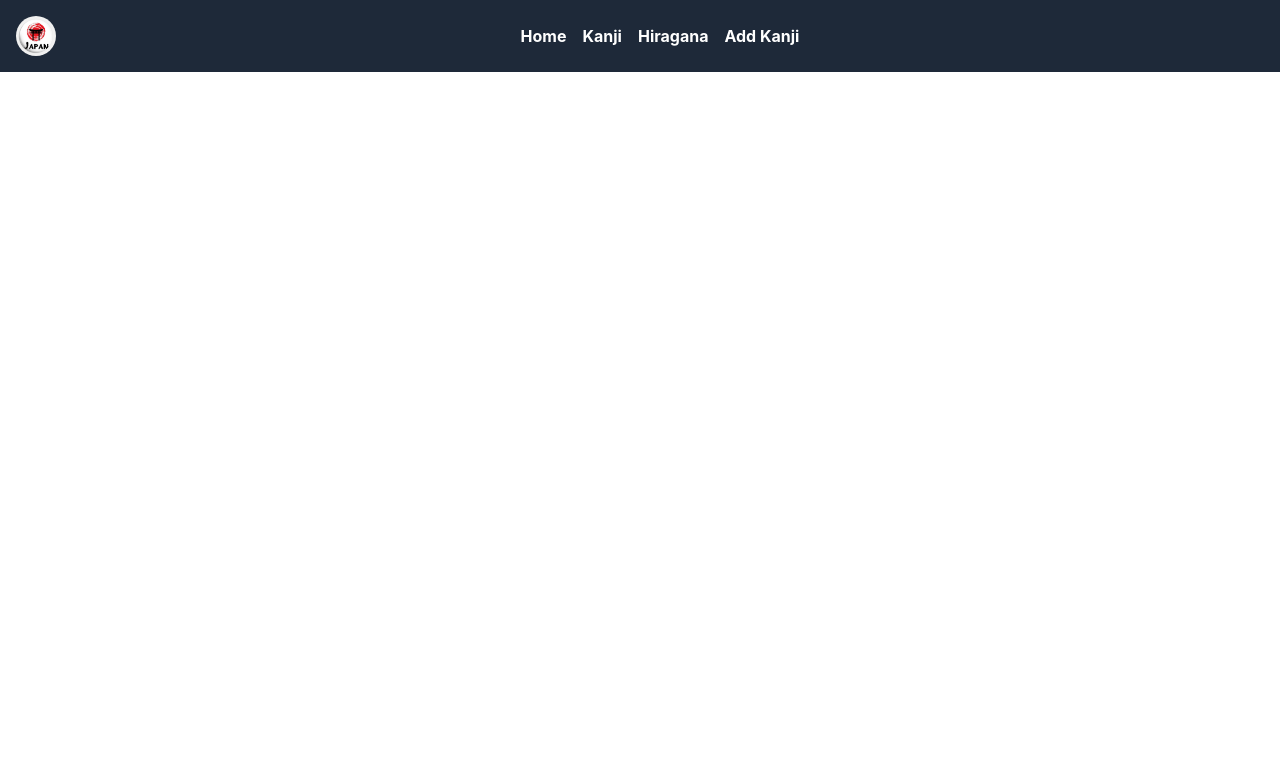
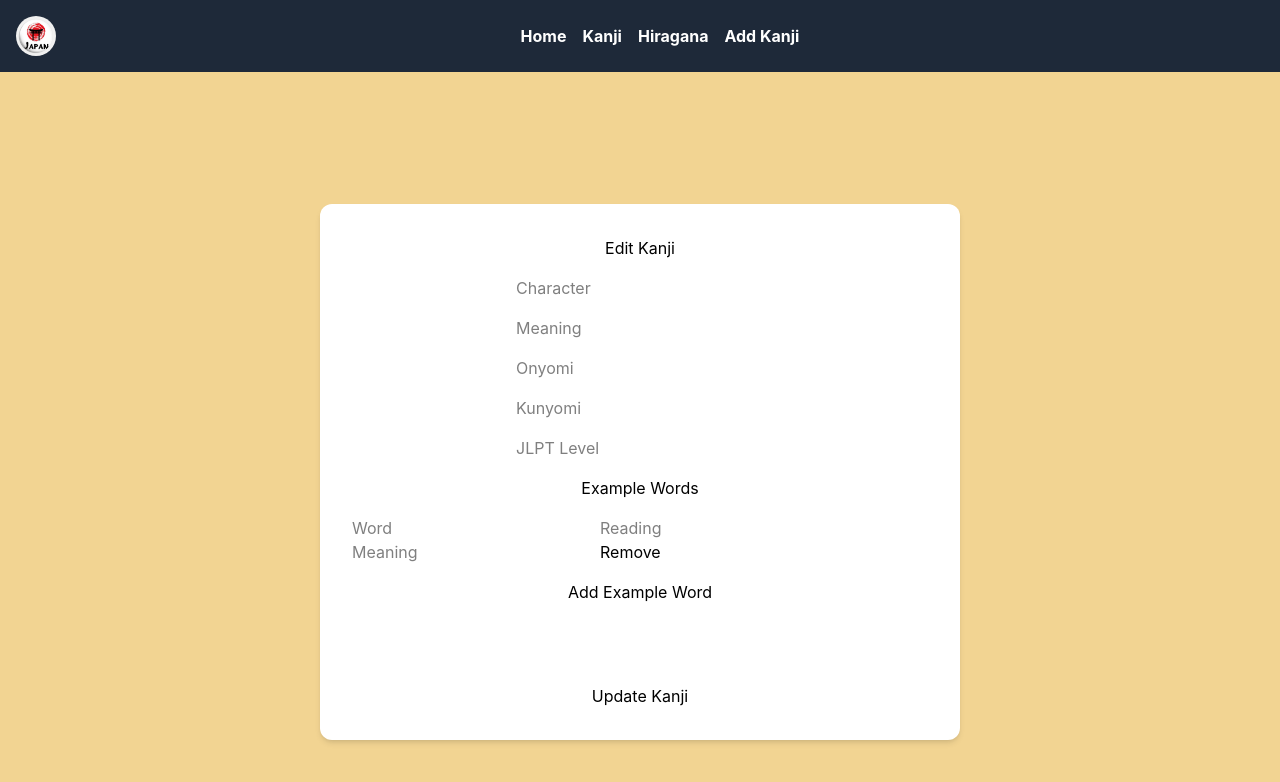
Before and after one commit to bandgarshriram07-ops/Kanji-Project, a React app in the folder frontend/: page /kanji/1/edit in a window 1280 px wide. Shown: the top 782 px of the page. Built offline with nearby package versions, Linux system fonts and the light colour scheme; no server answers; the HTML template or start-up script is replaced by a standard one.

Commit message:
add some edit button

```diff
--- a/frontend/src/App.jsx
+++ b/frontend/src/App.jsx
@@ -1,6 +1,7 @@
 import { BrowserRouter, Routes, Route } from "react-router-dom";
 import Kanji from "./components/Kanji";
 import KanjiDetails from "./components/KanjiDetails";
+import EditKanji from "./components/EditKanji";
 import Home from "./components/Home";
 import Hiragana from "./components/Hiragana";
 import Navbar from "./pages/Navbar";
@@ -14,6 +15,7 @@ function App() {
         <Route path="/" element={<Home />} />
         <Route path="/kanji" element={<Kanji />} />
         <Route path="/kanji/:id" element={<KanjiDetails />} />
+        <Route path="/kanji/:id/edit" element={<EditKanji />} />
         <Route path="/hiragana" element={<Hiragana/>}/>
         <Route path="/addkanji" element={<AddKanji/>}/>
       </Routes>
--- a/frontend/src/components/DeleteButton.jsx
+++ b/frontend/src/components/DeleteButton.jsx
@@ -14,8 +14,9 @@ const DeleteButton = () => {
     navigate("/kanji");
   }
   return (
-    <div>
-      <button onClick={handelDelete}>Delete Kanji</button>
+    <div className="flex justify-center items-center mt-4">
+      <button onClick={handelDelete} className="bg-red-500 text-white p-2
+      rounded-md hover:bg-red-600 transition-all duration-300 " >Delete</button>
     </div>
   )
 }
--- /dev/null
+++ b/frontend/src/components/EditKanji.jsx
@@ -0,0 +1,222 @@
+import React, { useState } from "react";
+import { useEffect } from "react";
+import { useParams } from "react-router-dom";
+
+function KanjiEdit() {
+  const { id } = useParams();
+  const [editId, setEditId] = useState(id);
+
+  const [formData, setFormData] = useState({
+    character: "",
+    meaning: "",
+    onyomi: "",
+    kunyomi: "",
+    jlpt: "",
+    exampleWords: [
+      {
+        word: "",
+        reading: "",
+        meaning: ""
+      }
+    ]
+  });
+
+  useEffect(() => {
+    const fetchKanji = async () => {
+      try {
+        const response = await fetch(`http://localhost:3000/api/kanji/${id}`);
+        const kanji = await response.json();
+        setEditId(kanji._id || id);
+        setFormData({
+          character: kanji.character || "",
+          meaning: kanji.meaning || "",
+          onyomi: kanji.onyomi || "",
+          kunyomi: kanji.kunyomi || "",
+          jlpt: kanji.jlpt || "",
+          exampleWords:
+            kanji.exampleWords?.length > 0
+              ? kanji.exampleWords
+              : [
+                  {
+                    word: "",
+                    reading: "",
+                    meaning: ""
+                  }
+                ]
+        });
+      } catch (error) {
+        console.log(error);
+      }
+    };
+
+    if (id) {
+      fetchKanji();
+    }
+  }, [id]);
+
+  // normal input change
+  const handleChange = (e) => {
+    setFormData({
+      ...formData,
+      [e.target.name]: e.target.value
+    });
+  };
+
+  // exampleWords input change
+  const handleExampleChange = (index, e) => {
+    const updatedExamples = [...formData.exampleWords];
+
+    updatedExamples[index][e.target.name] = e.target.value;
+
+    setFormData({
+      ...formData,
+      exampleWords: updatedExamples
+    });
+  };
+
+  // add new example word
+  const addExampleWord = () => {
+    setFormData({
+      ...formData,
+      exampleWords: [
+        ...formData.exampleWords,
+        {
+          word: "",
+          reading: "",
+          meaning: ""
+        }
+      ]
+    });
+  };
+
+  // remove example word
+  const removeExampleWord = (index) => {
+    const updatedExamples = [...formData.exampleWords];
+    updatedExamples.splice(index, 1);
+
+    setFormData({
+      ...formData,
+      exampleWords: updatedExamples
+    });
+  };
+
+  // PATCH request
+  const handleUpdate = async () => {
+    try {
+      const res = await fetch(
+        `http://localhost:3000/api/kanji/${editId}`,
+        {
+          method: "PATCH",
+          headers: {
+            "Content-Type": "application/json"
+          },
+          body: JSON.stringify(formData)
+        }
+      );
+
+      const data = await res.json();
+
+      console.log(data);
+      alert("Kanji updated successfully");
+    } catch (error) {
+      console.log(error);
+    }
+  };
+
+  return (
+    <div className="flex flex-col items-center justify-center gap-4 min-h-screen bg-[#f2d492]">
+      <form
+        className="flex flex-col items-center
+        justify-center gap-4 bg-white p-8 rounded-md shadow-md w-[50%] mx-auto rounded-xl bg">
+      <h2>Edit Kanji</h2>
+
+      <input
+        type="text"
+        name="character"
+        placeholder="Character"
+        value={formData.character}
+        onChange={handleChange}
+      />
+
+      <input
+        type="text"
+        name="meaning"
+        placeholder="Meaning"
+        value={formData.meaning}
+        onChange={handleChange}
+      />
+
+      <input
+        type="text"
+        name="onyomi"
+        placeholder="Onyomi"
+        value={formData.onyomi}
+        onChange={handleChange}
+      />
+
+      <input
+        type="text"
+        name="kunyomi"
+        placeholder="Kunyomi"
+        value={formData.kunyomi}
+        onChange={handleChange}
+      />
+
+      <input
+        type="number"
+        name="jlpt"
+        placeholder="JLPT Level"
+        value={formData.jlpt}
+        onChange={handleChange}
+      />
+
+      <h3>Example Words</h3>
+
+      {formData.exampleWords.map((example, index) => (
+        <div key={index}>
+          <input
+            type="text"
+            name="word"
+            placeholder="Word"
+            value={example.word}
+            onChange={(e) => handleExampleChange(index, e)}
+          />
+
+          <input
+            type="text"
+            name="reading"
+            placeholder="Reading"
+            value={example.reading}
+            onChange={(e) => handleExampleChange(index, e)}
+          />
+
+          <input
+            type="text"
+            name="meaning"
+            placeholder="Meaning"
+            value={example.meaning}
+            onChange={(e) => handleExampleChange(index, e)}
+          />
+
+          <button onClick={() => removeExampleWord(index)}>
+            Remove
+          </button>
+        </div>
+      ))}
+
+      <button onClick={addExampleWord}>
+        Add Example Word
+      </button>
+
+      <br />
+      <br />
+
+      <button onClick={handleUpdate}>
+        Update Kanji
+      </button>
+      </form>
+    </div>
+  );
+}
+
+export default KanjiEdit;
--- a/frontend/src/components/Hiragana.jsx
+++ b/frontend/src/components/Hiragana.jsx
@@ -15,7 +15,8 @@ const Hiragana = () => {
   }, []);
   return (
    <div className="container mx-auto min-h-screen bg-[#f2d492] " >
-    <h1 className="text-indigo-700 text-3xl font-bold text-center my-8">Hiragana</h1>
+    <h1 className="text-indigo-700 text-3xl font-bold
+     text-center m-auto">Hiragana</h1>
      <div  className="grid grid-cols-5 ">
       {hiragana.map((Cha) => {
         return (
--- a/frontend/src/components/Kanji.jsx
+++ b/frontend/src/components/Kanji.jsx
@@ -32,7 +32,7 @@ const Kanji = () => {
       p-5 w-[80%] mx-auto bg-sky-600 rounded-lg"
       >
         {kanji.map((k) => (
-          <Link to={`/kanji/${k._id}`} key={k._id}>
+          <Link to={`/kanji/${k._id}`} key={k._id} >
             <div
               className="border border-indigo-600 p-4 m-4 text-center
           h-[150px] flex flex-col justify-content items-center bg-sky-100 text-gray-800"
--- a/frontend/src/components/KanjiDetails.jsx
+++ b/frontend/src/components/KanjiDetails.jsx
@@ -1,8 +1,7 @@
 import React from "react";
 import { useEffect, useState } from "react";
-import { useParams } from "react-router-dom";
+import { useParams, Link } from "react-router-dom";
 import DeleteButton from "./DeleteButton";
-
 
 const KanjiDetails = () => {
   const { id } = useParams();
@@ -22,13 +21,14 @@ const KanjiDetails = () => {
     fetchKanjiDetails();
   }, [id]);
   return (
-    <div>
+    <div className=" bg-[#f2d492] min-h-screen  w-screen  flex flex-col items-center ">
       <h1>Kanji Details</h1>
-      <div>
+      <div className="flex flex-col items-center justify-center gap-4
+       p-4 border-2 border-black rounded-md w-1/3 h-1/3 bg-[#eec170]">
         {kanji && (
           <>
-            <h2>{kanji.character}</h2>
-            <p>JLPT Level: {kanji.jlpt}N</p>
+            <h2 className="text-3xl font-bold">{kanji.character}</h2>
+            <p >JLPT Level: {kanji.jlpt}N</p>
             {/* Add more details as needed */}
             <p>Kanji meaning: {kanji.meaning}</p>
             <p>Onyomi: {kanji.onyomi}</p>
@@ -44,7 +44,10 @@ const KanjiDetails = () => {
                     </li>
                   ))}
                 </ul>
-                <DeleteButton/>
+                <DeleteButton />
+                <Link to={`/kanji/${kanji._id}/edit`}>
+                  <button>Edit Kanji</button>
+                </Link>
               </div>
             )}
           </>
```
Also changed, not shown: 1 other file (tests, documents, lock files or other folders).
